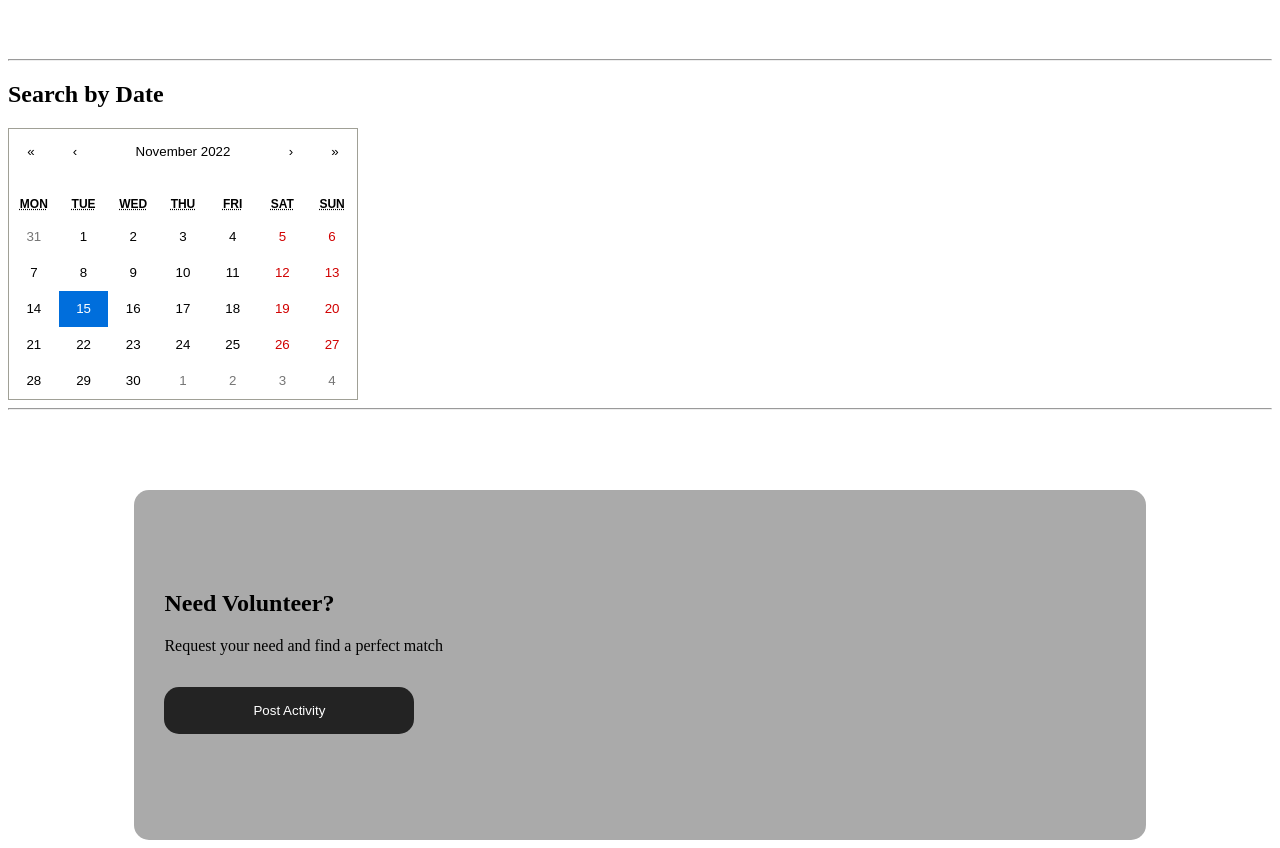
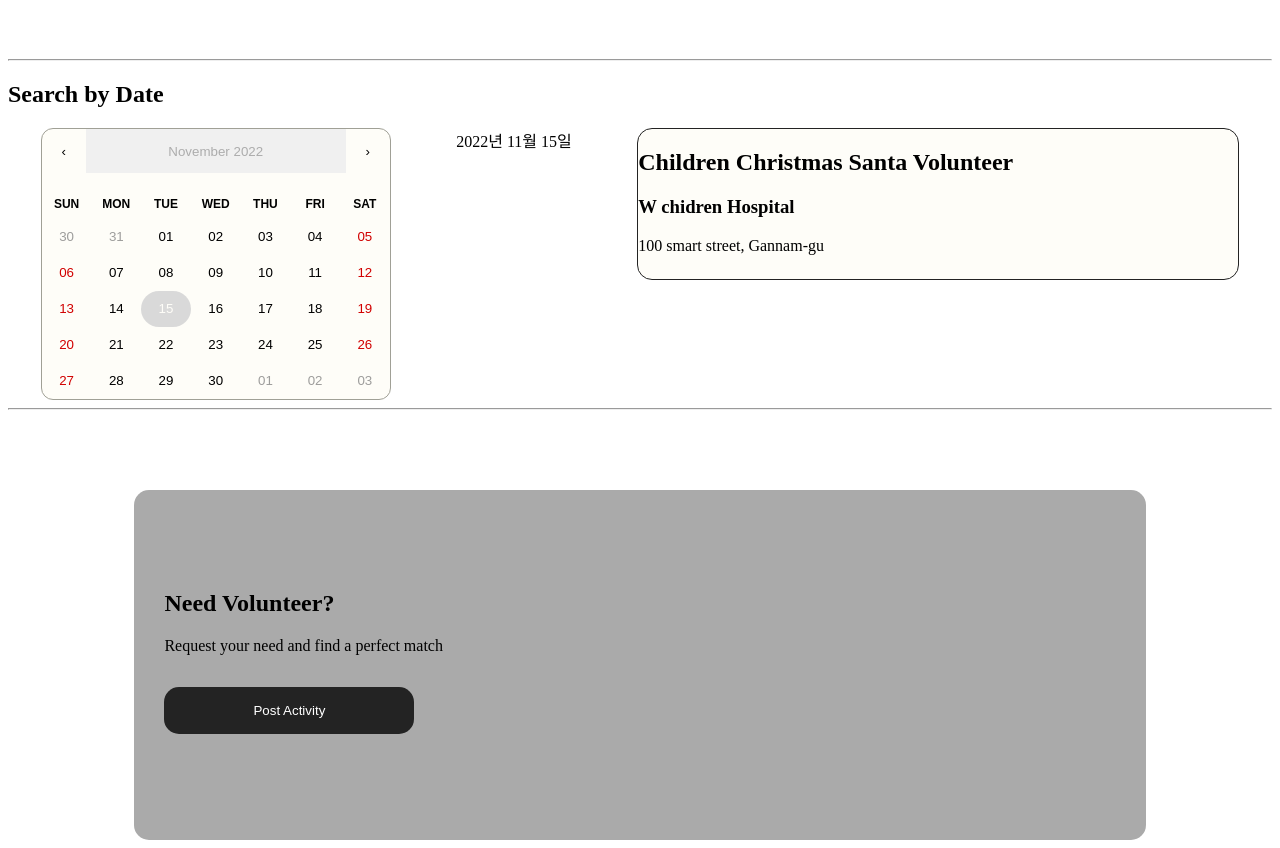
Before and after one commit to SimBongSa/Front-end, a React (Create React App) app: page / in a window 1280 px wide. Shown: the part 2000-2848 px from the top of the page. Built offline with nearby package versions, Linux system fonts and the light colour scheme.

Commit message:
add : calendar

```diff
--- a/package.json
+++ b/package.json
@@ -7,6 +7,8 @@
     "@testing-library/jest-dom": "^5.14.1",
     "@testing-library/react": "^13.0.0",
     "@testing-library/user-event": "^13.2.1",
+    "axios": "^1.1.3",
+    "moment": "^2.29.4",
     "react": "^18.2.0",
     "react-calendar": "^3.9.0",
     "react-dom": "^18.2.0",
--- a/src/components/Calendar/Calendar.jsx
+++ /dev/null
@@ -1,17 +0,0 @@
-import { useState } from "react";
-import Calendar from "react-calendar";
-import 'react-calendar/dist/Calendar.css';
-
-const MainCalendar = () => {
-
-  const [value, onChange] = useState(new Date());
-
-  return (
-    <Calendar
-      onChange={onChange}
-      value={value}
-    />
-  )
-};
-
-export default MainCalendar;
--- /dev/null
+++ b/src/components/Calendar/MainCalendar.jsx
@@ -0,0 +1,43 @@
+import { useState, useQuery } from "react";
+import Calendar from "react-calendar";
+import "react-calendar/dist/Calendar.css";
+import moment from "moment";
+import { CalendarContainer } from "./MainCalendar.styled";
+import axios from "axios";
+import Modal from "../Modal/Modal";
+
+const MainCalendar = () => {
+  const [value, onChange] = useState(new Date());
+  const marks = ["15-11-2022", "16-11-2022"];
+  console.log(value);
+  return (
+    <>
+      <CalendarContainer>
+        <Calendar
+          onChange={onChange} // useState로 포커스 변경 시 현재 날짜 받아오기
+          formatDay={(locale, date) => moment(date).format("DD")} // 날'일' 제외하고 숫자만 보이도록 설정
+          locale="en-EN"
+          value={value}
+          next2Label={null}
+          prev2Label={null}
+          minDetail="month" // 상단 네비게이션에서 '월' 단위만 보이게 설정
+          maxDetail="month" // 상단 네비게이션에서 '월' 단위만 보이게 설정
+          calendarType="US" // 일요일 부터 start
+          navigationLabel={null}
+          // showNeighboringMonth={false} //  이전, 이후 달의 날짜는 보이지 않도록 설정
+          tileClassName={({ date, view }) => {
+            if (marks.find((x) => x === moment(date).format("DD-MM-YYYY"))) {
+              return "highlight";
+            }
+          }}
+        />
+        <div className="text-gray-500 mt-4">
+          {moment(value).format("YYYY년 MM월 DD일")}
+        </div>
+        <Modal />
+      </CalendarContainer>
+    </>
+  );
+};
+
+export default MainCalendar;
--- /dev/null
+++ b/src/components/Calendar/MainCalendar.styled.js
@@ -0,0 +1,160 @@
+import styled from "styled-components";
+
+export const CalendarContainer = styled.div`
+  display: flex;
+  justify-content: space-around;
+  .highlight {
+    background: red;
+  }
+  .dot {
+    height: 8px;
+    width: 8px;
+    background-color: #f87171;
+    border-radius: 50%;
+    display: flex;
+    margin-left: 1px;
+  }
+  .react-calendar__tile--range {
+    /* box-shadow: 0 0 6px 1px gray; */
+    border-radius: 24px;
+    background: #d9d9d9;
+  }
+  .react-calendar__month-view__days__day--neighboringMonth {
+    opacity: 0.7;
+  }
+
+  /* .react-calendar__tile--now {
+    background: black;
+    color: white;
+
+  }
+  .react-calendar__tile--now:enabled:hover,
+  .react-calendar__tile--now:enabled:focus {
+    color: white;
+  } */
+  // calendar css
+  .react-calendar {
+    width: 350px;
+    max-width: 100%;
+    background: #fefdf8;
+    font-family: Arial, Helvetica, sans-serif;
+    line-height: 1.125em;
+    border-radius: 12px;
+  }
+
+  .react-calendar--doubleView {
+    width: 700px;
+  }
+  .react-calendar--doubleView .react-calendar__viewContainer {
+    display: flex;
+    margin: -0.5em;
+  }
+  .react-calendar--doubleView .react-calendar__viewContainer > * {
+    width: 50%;
+    margin: 0.5em;
+  }
+  .react-calendar,
+  .react-calendar *,
+  .react-calendar *:before,
+  .react-calendar *:after {
+    -moz-box-sizing: border-box;
+    -webkit-box-sizing: border-box;
+    box-sizing: border-box;
+  }
+  .react-calendar button {
+    margin: 0;
+    border: 0;
+    outline: none;
+  }
+  .react-calendar button:enabled:hover {
+    cursor: pointer;
+  }
+  .react-calendar__navigation {
+    display: flex;
+    height: 44px;
+    margin-bottom: 1em;
+  }
+  .react-calendar__navigation button {
+    min-width: 44px;
+    background: none;
+  }
+  .react-calendar__navigation button:disabled {
+    background-color: #f0f0f0;
+  }
+  .react-calendar__navigation button:enabled:hover,
+  .react-calendar__navigation button:enabled:focus {
+    background-color: #e6e6e6;
+  }
+  .react-calendar__month-view__weekdays {
+    text-align: center;
+    text-transform: uppercase;
+    font-weight: bold;
+    font-size: 0.75em;
+  }
+  .react-calendar__month-view__weekdays__weekday abbr {
+    text-decoration: none;
+  }
+  .react-calendar__month-view__weekdays__weekday {
+    padding: 0.5em;
+  }
+  .react-calendar__month-view__weekNumbers .react-calendar__tile {
+    display: flex;
+    align-items: center;
+    justify-content: center;
+    font-size: 0.75em;
+    font-weight: bold;
+  }
+  .react-calendar__month-view__days__day--weekend {
+    color: #d10000;
+  }
+  .react-calendar__month-view__days__day--neighboringMonth {
+    color: #757575;
+    text-decoration: none;
+  }
+  .react-calendar__year-view .react-calendar__tile,
+  .react-calendar__decade-view .react-calendar__tile,
+  .react-calendar__century-view .react-calendar__tile {
+    padding: 2em 0.5em;
+  }
+  .react-calendar__tile {
+    max-width: 100%;
+    padding: 10px 6.6667px;
+    background: none;
+    text-align: center;
+    line-height: 16px;
+  }
+  .react-calendar__tile:disabled {
+    background-color: #f0f0f0;
+  }
+  .react-calendar__tile:enabled:hover,
+  .react-calendar__tile:enabled:focus {
+    background-color: #e6e6e6;
+  }
+  .react-calendar__tile--now {
+    background: #232323;
+    color: #fefdf8;
+    border-radius: 24px;
+  }
+  .react-calendar__tile--now:enabled:hover,
+  .react-calendar__tile--now:enabled:focus {
+    background: #ffffa9;
+  }
+  .react-calendar__tile--hasActive {
+    background: #76baff;
+  }
+  .react-calendar__tile--hasActive:enabled:hover,
+  .react-calendar__tile--hasActive:enabled:focus {
+    background: #a9d4ff;
+  }
+  .react-calendar__tile--active {
+    background: #d9d9d9;
+    color: #fefdf8;
+  }
+  .react-calendar__tile--active:enabled:hover,
+  .react-calendar__tile--active:enabled:focus {
+    background: #d9d9d9;
+  }
+  .react-calendar--selectRange .react-calendar__tile--hover {
+    background-color: #e6e6e6;
+  }
+`;
--- /dev/null
+++ b/src/components/Modal/Modal.jsx
@@ -0,0 +1,16 @@
+import { ModalContainer } from "./Modal.styled";
+
+function Modal() {
+  return (
+    <>
+      <ModalContainer>
+        <h2>Children Christmas Santa Volunteer</h2>
+        <h3>W chidren Hospital</h3>
+        <lr />
+        <span>100 smart street, Gannam-gu</span>
+      </ModalContainer>
+    </>
+  );
+}
+
+export default Modal;
--- /dev/null
+++ b/src/components/Modal/Modal.styled.js
@@ -0,0 +1,9 @@
+import styled from "styled-components";
+
+export const ModalContainer = styled.div`
+  width: 600px;
+  height: 150px;
+  background-color: #fefdf8;
+  border-radius: 15px;
+  border: 1px solid #232323;
+`;
```
Also changed, not shown: src/components/Mypage/Mypage.jsx (added, +7 -0 lines), src/pages/MainPage.jsx (+17 -17 lines), src/pages/MyPageUser.jsx (+7 -5 lines), src/components/Mypage/Mypage.styled.js (added), 1 other file (tests, documents, lock files or other folders).
